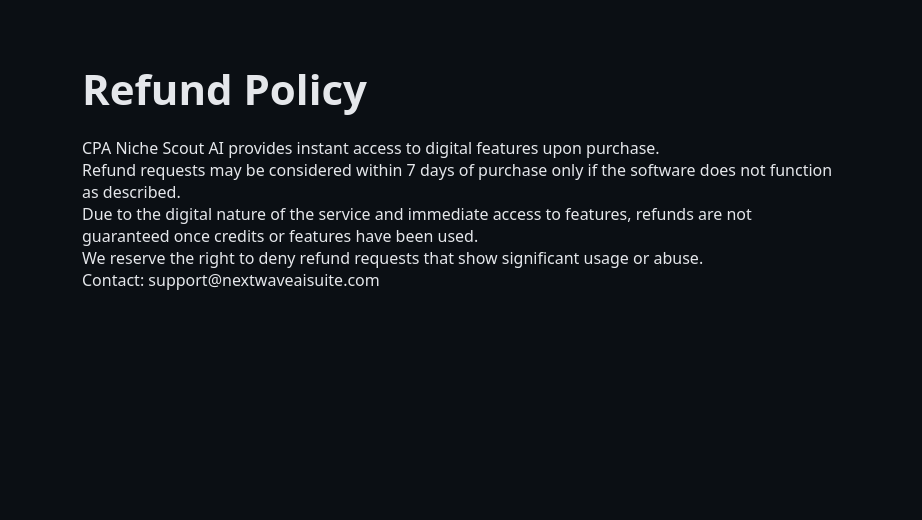
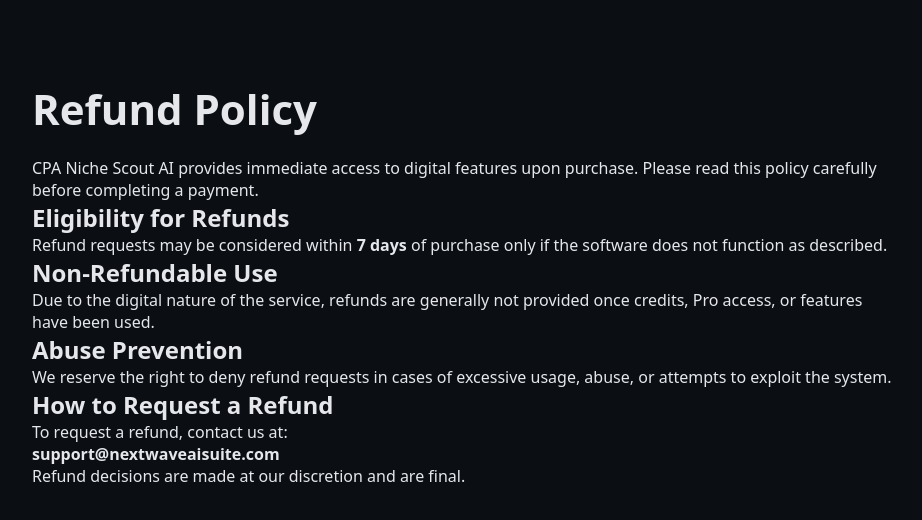
Before and after one commit to nextwaveaisuite/cpa-niche-scout-ai, a Next.js app: page /refunds in a window 1280 px wide. Shown: the top 520 px of the page, without its empty margins (178-1100 px from the left). Built offline with nearby package versions, Linux system fonts and the light colour scheme.

Commit message:
page.tsx

```diff
--- a/app/refunds/page.tsx
+++ b/app/refunds/page.tsx
@@ -1,30 +1,41 @@
 export default function RefundsPage() {
   return (
-    <main style={{ maxWidth: "800px", margin: "40px auto", padding: "20px" }}>
+    <main style={{ maxWidth: "900px", margin: "60px auto", padding: "20px" }}>
       <h1>Refund Policy</h1>
 
       <p>
-        CPA Niche Scout AI provides instant access to digital features upon
-        purchase.
+        CPA Niche Scout AI provides immediate access to digital features upon
+        purchase. Please read this policy carefully before completing a payment.
+      </p>
+
+      <h2>Eligibility for Refunds</h2>
+      <p>
+        Refund requests may be considered within <strong>7 days</strong> of
+        purchase only if the software does not function as described.
+      </p>
+
+      <h2>Non-Refundable Use</h2>
+      <p>
+        Due to the digital nature of the service, refunds are generally not
+        provided once credits, Pro access, or features have been used.
+      </p>
+
+      <h2>Abuse Prevention</h2>
+      <p>
+        We reserve the right to deny refund requests in cases of excessive usage,
+        abuse, or attempts to exploit the system.
+      </p>
+
+      <h2>How to Request a Refund</h2>
+      <p>
+        To request a refund, contact us at:
+        <br />
+        <strong>support@nextwaveaisuite.com</strong>
       </p>
 
       <p>
-        Refund requests may be considered within 7 days of purchase only if the
-        software does not function as described.
+        Refund decisions are made at our discretion and are final.
       </p>
-
-      <p>
-        Due to the digital nature of the service and immediate access to
-        features, refunds are not guaranteed once credits or features have been
-        used.
-      </p>
-
-      <p>
-        We reserve the right to deny refund requests that show significant usage
-        or abuse.
-      </p>
-
-      <p>Contact: support@nextwaveaisuite.com</p>
     </main>
   );
 }
```
